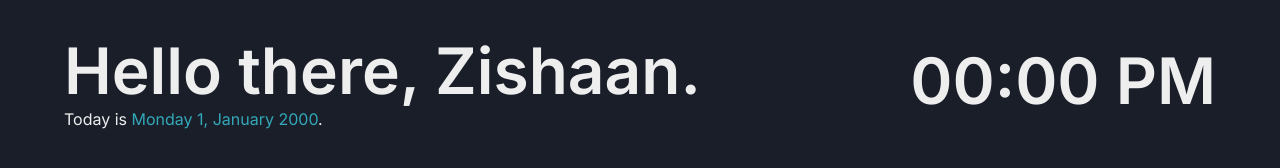
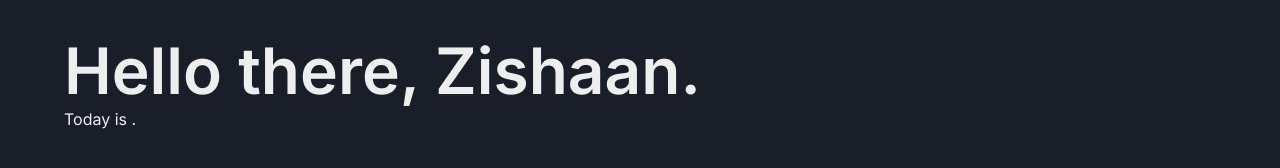
Before and after one commit to Z-8Bit/oceanbliss, a plain HTML site: page index.html in a window 1280 px wide. Drawn offline with nearby package versions, Linux system fonts and the light colour scheme.

Commit message:
bluh 2.0

```diff
--- a/index.html
+++ b/index.html
@@ -22,9 +22,9 @@
     <header class="header">
       <div>
         <h1>Hello there, Zishaan</span>.</h1>
-        <p>Today is <span id="currentDate">Monday 1, January 2000</span>.</p>
+        <p>Today is <span id="currentDate"></span>.</p>
       </div>
-      <p id="currentTime">00:00 PM</p>
+      <p id="currentTime"></p>
     </header>
     <main id="cardContainer"></main>
     <script src="./app.js"></script>
```
